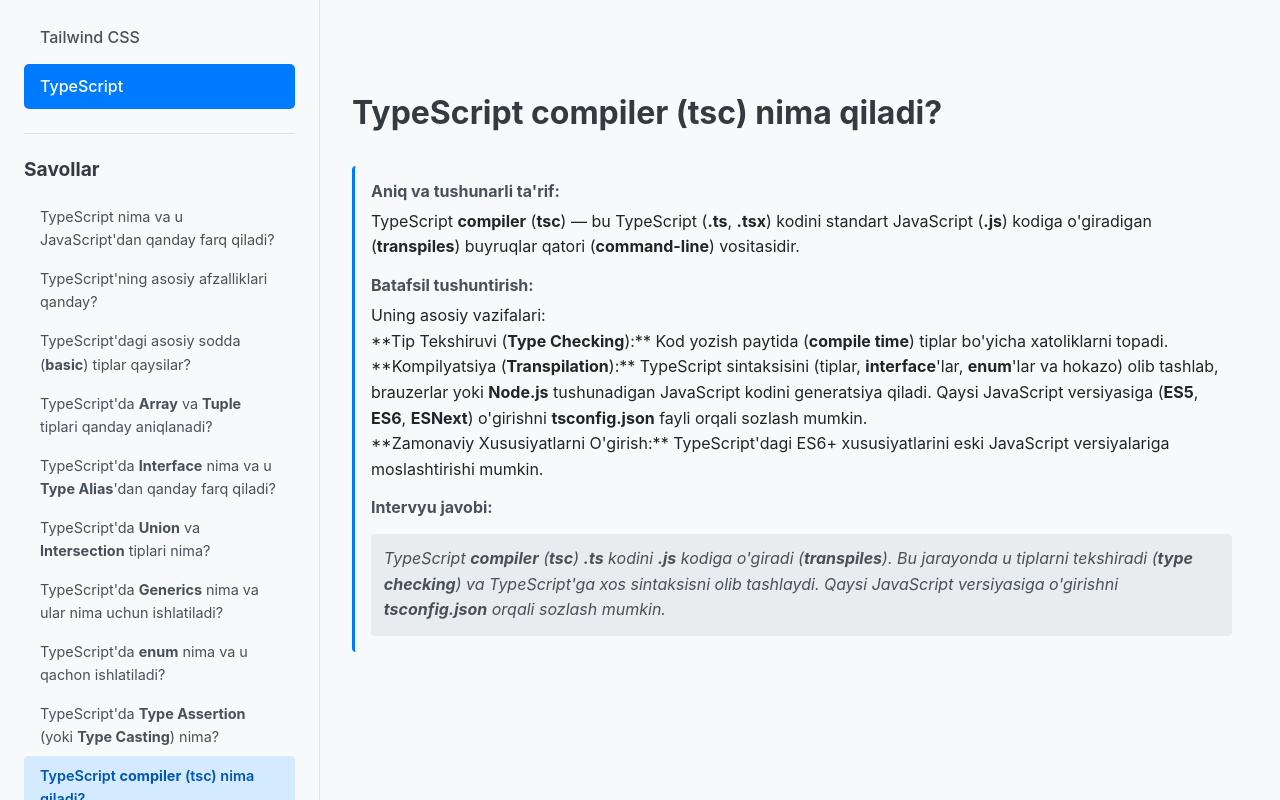
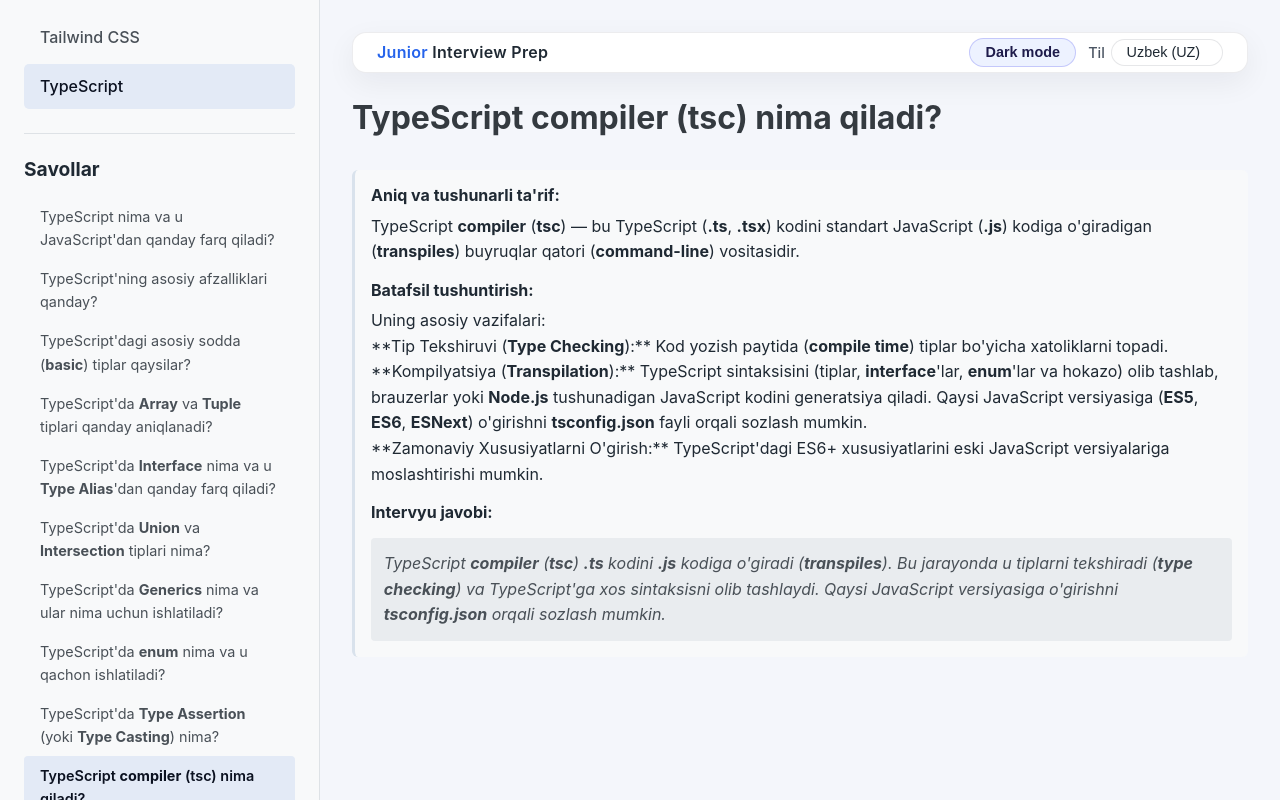
Before and after one commit to SindorKholikberdiev/junior-interview-prep, a React (Vite) app: page /topic/typescript/js-q10 in a window 1280 px wide. Built offline with nearby package versions, Linux system fonts and the light colour scheme.

Commit message:
Add top navigation with theme and language controls

```diff
--- a/src/App.jsx
+++ b/src/App.jsx
@@ -1,15 +1,63 @@
 // src/App.jsx
 import { Outlet } from "react-router-dom";
+import { useEffect, useState } from "react";
 import Sidebar from "./components/Sidebar/Sidebar";
+import TopNav from "./components/TopNav/TopNav";
 import styles from "./App.module.css";
 
+const THEME_STORAGE_KEY = "junior-interview-prep-theme";
+const LANGUAGE_STORAGE_KEY = "junior-interview-prep-language";
+
+const getInitialTheme = () => {
+  if (typeof window === "undefined") {
+    return "light";
+  }
+
+  return window.localStorage.getItem(THEME_STORAGE_KEY) || "light";
+};
+
+const getInitialLanguage = () => {
+  if (typeof window === "undefined") {
+    return "uz";
+  }
+
+  return window.localStorage.getItem(LANGUAGE_STORAGE_KEY) || "uz";
+};
+
 function App() {
+  const [theme, setTheme] = useState(getInitialTheme);
+  const [language, setLanguage] = useState(getInitialLanguage);
+
+  useEffect(() => {
+    document.documentElement.setAttribute("data-theme", theme);
+    window.localStorage.setItem(THEME_STORAGE_KEY, theme);
+  }, [theme]);
+
+  useEffect(() => {
+    document.documentElement.setAttribute("lang", language);
+    window.localStorage.setItem(LANGUAGE_STORAGE_KEY, language);
+  }, [language]);
+
+  const toggleTheme = () => {
+    setTheme((prev) => (prev === "light" ? "dark" : "light"));
+  };
+
+  const handleLanguageChange = (nextLanguage) => {
+    setLanguage(nextLanguage);
+  };
+
   return (
     <div className={styles.appContainer}>
       <aside className={styles.sidebar}>
         <Sidebar />
       </aside>
       <main className={styles.mainContent}>
+        <TopNav
+          theme={theme}
+          onToggleTheme={toggleTheme}
+          language={language}
+          onLanguageChange={handleLanguageChange}
+        />
         <Outlet />
       </main>
     </div>
--- a/src/App.module.css
+++ b/src/App.module.css
@@ -8,12 +8,14 @@
   top: 0;
   left: 0;
   height: 100vh;
-  background-color: #f8f9fa;
-  border-right: 1px solid #dee2e6;
+  background-color: var(--sidebar-bg);
+  border-right: 1px solid var(--sidebar-border);
   /* Padding va overflow Sidebar komponentining ichiga ko'chirildi */
 }
 
 .mainContent {
   margin-left: 25%; /* Sidebar kengligiga mos margin */
   padding: 2rem;
+  background-color: var(--bg-body);
+  min-height: 100vh;
 }
--- a/src/components/AnswerDetails/AnswerDetails.module.css
+++ b/src/components/AnswerDetails/AnswerDetails.module.css
@@ -2,10 +2,10 @@
 .answerDetail {
   margin-top: 1rem;
   padding-left: 1rem;
-  border-left: 3px solid #007bff; /* Moviy chap chegara */
-  background-color: #f8f9fa; /* Fonni biroz o'zgartirish */
+  border-left: 3px solid var(--answer-border);
+  background-color: var(--answer-bg);
   padding: 1rem;
-  border-radius: 4px;
+  border-radius: 6px;
 }
 
 /* Javob bloki ichidagi bo'lim sarlavhalari */
@@ -14,7 +14,7 @@
   font-weight: bold;
   margin-top: 1rem;
   margin-bottom: 0.5rem;
-  color: #495057;
+  color: var(--text-primary);
 }
 
 .sectionTitle:first-child {
@@ -30,15 +30,15 @@
 .example h3 {
   font-size: 1em;
   margin-bottom: 0.3rem;
-  color: #343a40;
+  color: var(--heading-color);
 }
 
 /* Intervyu javobi uchun alohida stil */
 .interviewAnswer {
   font-style: italic;
-  background-color: #e9ecef; /* Boshqacha fon */
+  background-color: var(--interview-bg);
   padding: 0.8rem;
   border-radius: 4px;
   margin-top: 1rem;
-  color: #495057;
+  color: var(--interview-text);
 }
--- a/src/components/Sidebar/Sidebar.module.css
+++ b/src/components/Sidebar/Sidebar.module.css
@@ -1,11 +1,12 @@
 .headerLink {
   text-decoration: none;
-  color: #343a40;
+  color: var(--text-primary);
 }
 
 .sidebar h2 {
   font-size: 1.5rem;
   margin-bottom: 1.5rem;
+  color: var(--text-primary);
 }
 
 .navList {
@@ -16,7 +17,7 @@
 
 .navLink {
   display: block;
-  color: #495057;
+  color: var(--sidebar-link);
   font-weight: 500;
   text-decoration: none;
   padding: 0.6rem 1rem;
@@ -26,29 +27,29 @@
 }
 
 .navLink:hover {
-  color: #0056b3;
-  background-color: #e9ecef;
+  color: var(--sidebar-link-hover-color);
+  background-color: var(--sidebar-link-hover-bg);
 }
 
 .activeTopic {
-  background-color: #007bff;
-  color: white;
+  background-color: var(--sidebar-link-active-bg);
+  color: var(--sidebar-link-active-color);
 }
 
 .activeTopic:hover {
-  background-color: #0056b3;
-  color: white;
+  background-color: var(--sidebar-link-active-bg);
+  color: var(--sidebar-link-active-color);
 }
 
 .divider {
   margin: 1.5rem 0;
   border: 0;
-  border-top: 1px solid #dee2e6;
+  border-top: 1px solid var(--sidebar-divider);
 }
 
 .questionsHeader {
   font-size: 1.2rem;
-  color: #343a40;
+  color: var(--text-primary);
   margin-bottom: 1rem;
 }
 
@@ -62,24 +63,25 @@
   display: block;
   padding: 0.5rem 1rem;
   font-size: 0.9rem;
-  color: #495057;
+  color: var(--sidebar-link);
   text-decoration: none;
   border-radius: 4px;
   transition: background-color 0.2s ease;
 }
 
 .questionLink:hover {
-  background-color: #e9ecef;
+  background-color: var(--sidebar-link-hover-bg);
 }
 
 .activeQuestion {
-  background-color: #d4eaff;
+  background-color: var(--sidebar-link-active-bg);
   font-weight: 600;
-  color: #0056b3;
+  color: var(--sidebar-link-active-color);
 }
 
 .sidebarContainer {
   height: 100%;
   overflow-y: auto;
   padding: 1.5rem;
+  background-color: var(--sidebar-bg);
 }
--- /dev/null
+++ b/src/components/TopNav/TopNav.jsx
@@ -0,0 +1,38 @@
+import styles from "./TopNav.module.css";
+
+function TopNav({ theme, onToggleTheme, language, onLanguageChange }) {
+  const handleLanguageSelect = (event) => {
+    onLanguageChange(event.target.value);
+  };
+
+  return (
+    <header className={styles.navbar}>
+      <div className={styles.brand}>
+        <span className={styles.brandAccent}>Junior</span> Interview Prep
+      </div>
+
+      <div className={styles.controls}>
+        <button
+          type="button"
+          className={styles.themeToggle}
+          onClick={onToggleTheme}
+          aria-label="Toggle theme"
+        >
+          <span className={styles.themeLabel}>
+            {theme === "light" ? "Dark mode" : "Light mode"}
+          </span>
+        </button>
+
+        <label className={styles.languageSwitcher}>
+          <span className={styles.languageLabel}>Til</span>
+          <select value={language} onChange={handleLanguageSelect}>
+            <option value="uz">Uzbek (UZ)</option>
+            <option value="en">English (EN)</option>
+          </select>
+        </label>
+      </div>
+    </header>
+  );
+}
+
+export default TopNav;
--- /dev/null
+++ b/src/components/TopNav/TopNav.module.css
@@ -0,0 +1,94 @@
+.navbar {
+  display: flex;
+  align-items: center;
+  justify-content: space-between;
+  gap: 1rem;
+  padding: 0.3rem 1.5rem;
+  margin-bottom: 1.5rem;
+  border: 1px solid var(--nav-border);
+  border-radius: 14px;
+  background-color: var(--nav-bg);
+  box-shadow: var(--nav-shadow);
+  backdrop-filter: blur(12px);
+  position: sticky;
+  top: 0;
+  z-index: 5;
+}
+
+.brand {
+  font-weight: 600;
+  color: var(--text-primary);
+  letter-spacing: 0.3px;
+}
+
+.brandAccent {
+  color: var(--link-color);
+}
+
+.controls {
+  display: flex;
+  align-items: center;
+  gap: 0.75rem;
+}
+
+.themeToggle {
+  display: inline-flex;
+  align-items: center;
+  gap: 0.4rem;
+  border-radius: 999px;
+  padding: 0.35rem 0.95rem;
+  border: 1px solid var(--button-border);
+  background-color: var(--button-bg);
+  color: var(--button-text);
+  font-weight: 500;
+  font-size: 0.9rem;
+  transition: background-color 0.2s ease, transform 0.2s ease;
+}
+
+.themeLabel {
+  font-weight: 600;
+}
+
+.themeToggle:hover {
+  background-color: var(--button-hover-bg);
+  transform: translateY(-1px);
+}
+
+.languageSwitcher {
+  display: inline-flex;
+  align-items: center;
+  gap: 0.4rem;
+  font-size: 0.9rem;
+  color: var(--text-secondary);
+}
+
+.languageLabel {
+  font-weight: 500;
+}
+
+.languageSwitcher select {
+  border-radius: 999px;
+  border: 1px solid var(--input-border);
+  background-color: var(--input-bg);
+  color: var(--input-text);
+  padding: 0.3rem 0.9rem;
+  font-weight: 500;
+  font-size: 0.9rem;
+  appearance: none;
+}
+
+@media (max-width: 768px) {
+  .navbar {
+    flex-direction: column;
+    align-items: flex-start;
+  }
+
+  .controls {
+    width: 100%;
+    justify-content: space-between;
+  }
+
+  .languageSwitcher {
+    margin-left: auto;
+  }
+}
--- a/src/index.css
+++ b/src/index.css
@@ -4,6 +4,41 @@
 @import url("https://fonts.googleapis.com/css2?family=JetBrains+Mono:wght@400;500;600&display=swap");
 
 :root {
+  --bg-body: #f4f6fb;
+  --text-primary: #1f2933;
+  --text-secondary: #4b5563;
+  --link-color: #2563eb;
+  --link-hover: #1d4ed8;
+
+  --sidebar-bg: #f8f9fa;
+  --sidebar-border: #dee2e6;
+  --sidebar-link: #495057;
+  --sidebar-link-hover-color: #1d4ed8;
+  --sidebar-link-hover-bg: #e9ecef;
+  --sidebar-link-active-bg: #e3eaf6;
+  --sidebar-link-active-color: #0b1120;
+  --sidebar-divider: #dee2e6;
+
+  --answer-border: #d9e2ec;
+  --answer-bg: #f8f9fa;
+  --heading-color: #343a40;
+  --interview-bg: #e9ecef;
+  --interview-text: #495057;
+  --question-border: #e2e8f0;
+
+  --nav-bg: #ffffff;
+  --nav-border: rgba(15, 23, 42, 0.08);
+  --nav-shadow: 0 10px 30px rgba(15, 23, 42, 0.06);
+
+  --button-bg: #edf2ff;
+  --button-border: rgba(99, 102, 241, 0.3);
+  --button-text: #1e1b4b;
+  --button-hover-bg: #dbeafe;
+
+  --input-bg: #ffffff;
+  --input-border: rgba(15, 23, 42, 0.1);
+  --input-text: #1f2933;
+
   --code-bg: #eef1f7;
   --code-header-bg: rgba(250, 251, 252, 0.96);
   --code-border: rgba(15, 23, 42, 0.06);
@@ -11,6 +46,10 @@
   --code-muted: #3f4c5d;
   --code-shadow: 0 8px 16px rgba(15, 23, 42, 0.04);
   --code-font: "JetBrains Mono", "Fira Code", Consolas, "Courier New", monospace;
+  --code-traffic-red: #fca5a5;
+  --code-traffic-yellow: #fde68a;
+  --code-traffic-green: #bbf7d0;
+
   --token-keyword: #5b21b6;
   --token-function: #2563eb;
   --token-string: #047857;
@@ -20,6 +59,61 @@
   --token-attr: #9333ea;
 }
 
+:root[data-theme="dark"] {
+  --bg-body: #0b1120;
+  --text-primary: #f8fafc;
+  --text-secondary: #cbd5f5;
+  --link-color: #93c5fd;
+  --link-hover: #bfdbfe;
+
+  --sidebar-bg: #111a2c;
+  --sidebar-border: rgba(148, 163, 184, 0.2);
+  --sidebar-link: #cbd5f5;
+  --sidebar-link-hover-color: #f8fafc;
+  --sidebar-link-hover-bg: rgba(148, 163, 184, 0.15);
+  --sidebar-link-active-bg: rgba(59, 130, 246, 0.25);
+  --sidebar-link-active-color: #f8fafc;
+  --sidebar-divider: rgba(148, 163, 184, 0.2);
+
+  --answer-border: rgba(148, 163, 184, 0.4);
+  --answer-bg: rgba(15, 23, 42, 0.75);
+  --heading-color: #f8fafc;
+  --interview-bg: rgba(148, 163, 184, 0.2);
+  --interview-text: #e2e8f0;
+  --question-border: rgba(148, 163, 184, 0.2);
+
+  --nav-bg: rgba(15, 23, 42, 0.9);
+  --nav-border: rgba(148, 163, 184, 0.3);
+  --nav-shadow: 0 25px 40px rgba(2, 6, 23, 0.6);
+
+  --button-bg: rgba(99, 102, 241, 0.25);
+  --button-border: rgba(129, 140, 248, 0.5);
+  --button-text: #e0e7ff;
+  --button-hover-bg: rgba(99, 102, 241, 0.4);
+
+  --input-bg: rgba(15, 23, 42, 0.7);
+  --input-border: rgba(148, 163, 184, 0.4);
+  --input-text: #f8fafc;
+
+  --code-bg: #0f172a;
+  --code-header-bg: rgba(15, 23, 42, 0.9);
+  --code-border: rgba(148, 163, 184, 0.2);
+  --code-text: #e2e8f0;
+  --code-muted: #94a3b8;
+  --code-shadow: 0 18px 35px rgba(2, 6, 23, 0.7);
+  --code-traffic-red: #f87171;
+  --code-traffic-yellow: #fbbf24;
+  --code-traffic-green: #34d399;
+
+  --token-keyword: #c4b5fd;
+  --token-function: #93c5fd;
+  --token-string: #6ee7b7;
+  --token-number: #fbbf24;
+  --token-comment: #94a3b8;
+  --token-tag: #fca5a5;
+  --token-attr: #f0abfc;
+}
+
 * {
   margin: 0;
   padding: 0;
@@ -27,37 +121,34 @@
 }
 
 body {
-  /* Tizimning standart shriftlarini ishlatish (ko'rinishi OSga qarab farq qilishi mumkin) */
   font-family: -apple-system, BlinkMacSystemFont, "Segoe UI", Roboto, Helvetica,
     Arial, sans-serif;
   line-height: 1.6; /* Qatorlar orasidagi masofa */
-  background-color: #f8f9fa; /* Juda och kulrang fon */
-  color: #212529; /* Asosiy matn uchun to'q kulrang */
-  padding-top: 60px; /* Navbar tepada qotib qolishi uchun joy (agar keyinroq qotirsak) */
+  background-color: var(--bg-body);
+  color: var(--text-primary);
+  padding-top: 0;
 }
 
 /* Havolalar (linklar) uchun standart stillar */
 a {
-  color: #007bff; /* Moviy rang */
-  text-decoration: none; /* Tagidagi chiziqni olib tashlash */
-  transition: color 0.15s ease-in-out; /* Rang o'zgarishini silliqlashtirish */
+  color: var(--link-color);
+  text-decoration: none;
+  transition: color 0.15s ease-in-out;
 }
 
-/* Havola ustiga sichqoncha kelganda */
 a:hover {
-  color: #0056b3; /* To'qroq moviy */
-  text-decoration: underline; /* Tagiga chiziq qo'shish */
+  color: var(--link-hover);
+  text-decoration: underline;
 }
 
-/* Sarlavhalar uchun pastki margin */
 h1,
 h2,
 h3 {
-  margin-bottom: 0.75rem; /* rem - ildiz element shriftiga nisbatan */
+  margin-bottom: 0.75rem;
   line-height: 1.2;
+  color: var(--heading-color);
 }
 
-/* Ro'yxat belgilarini olib tashlash */
 ul {
   list-style: none;
 }
@@ -73,7 +164,7 @@ pre {
   border: 1px solid var(--code-border);
   box-shadow: var(--code-shadow);
   font-size: 0.95em;
-  overflow-x: auto; /* Uzun qatorda scroll */
+  overflow-x: auto;
 }
 
 pre::before {
@@ -83,7 +174,7 @@ pre::before {
   height: 1.6rem;
   border-radius: 12px 12px 0 0;
   background: var(--code-header-bg);
-  border-bottom: 1px solid rgba(15, 23, 42, 0.04);
+  border-bottom: 1px solid var(--code-border);
 }
 
 pre::after {
@@ -94,11 +185,11 @@ pre::after {
   width: 0.55rem;
   height: 0.55rem;
   border-radius: 50%;
-  background: #fca5a5;
+  background: var(--code-traffic-red);
   box-shadow:
-    0 0 0 1px rgba(15, 23, 42, 0.05),
-    1rem 0 0 #fde68a,
-    2rem 0 0 #bbf7d0;
+    0 0 0 1px var(--code-border),
+    1rem 0 0 var(--code-traffic-yellow),
+    2rem 0 0 var(--code-traffic-green);
 }
 
 pre code {
@@ -171,7 +262,6 @@ pre code.hljs {
   color: var(--code-muted);
 }
 
-/* Oddiy tugmalar uchun bazaviy stil (ixtiyoriy) */
 button {
   cursor: pointer;
   padding: 8px 15px;
```
Also changed, not shown: src/data/htmlQuestions.json (+55 -7 lines), src/pages/HomePage.module.css (+4 -3 lines), src/pages/QuestionPage.module.css (+12 -12 lines).
